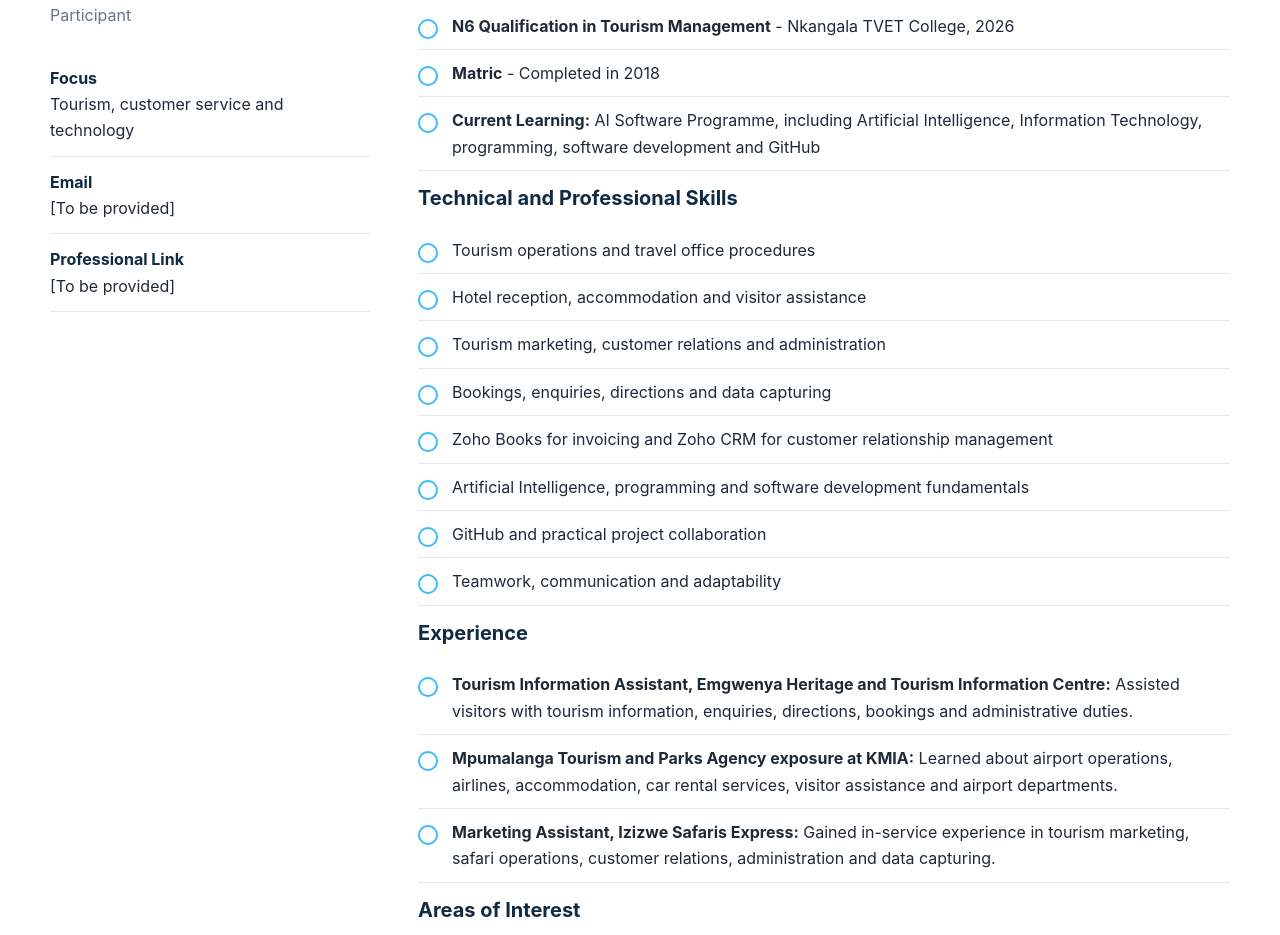
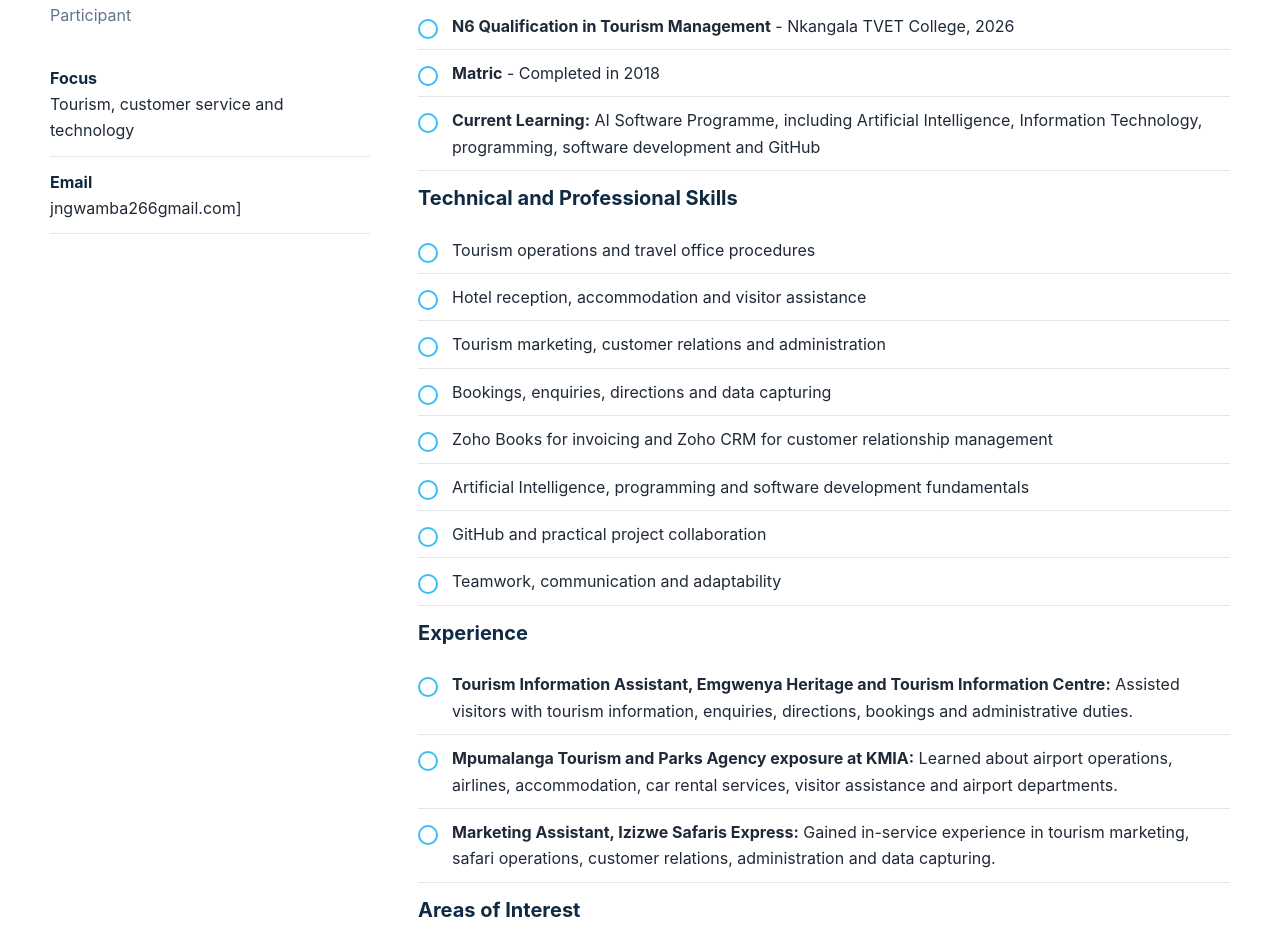
Before and after one commit to Nikholethu/innovators, a plain HTML site: page team/nhlanhla.html in a window 1280 px wide. Shown: the part 848-1783 px from the top of the page. Drawn offline with Linux system fonts and the light colour scheme.

Commit message:
Fix HTML structure and update Nhlanhla's profile

```diff
--- a/team/nhlanhla.html
+++ b/team/nhlanhla.html
@@ -39,8 +39,7 @@
           <p class="role">Tourism Professional &amp; AI Programme Participant</p>
           <div class="profile-meta">
             <div><strong>Focus</strong>Tourism, customer service and technology</div>
-            <div><strong>Email</strong>[To be provided]</div>
-            <div><strong>Professional Link</strong>[To be provided]</div>
+            <div><strong>Email</strong>jngwamba266gmail.com]</div>
           </div>
         </aside>
 
```
